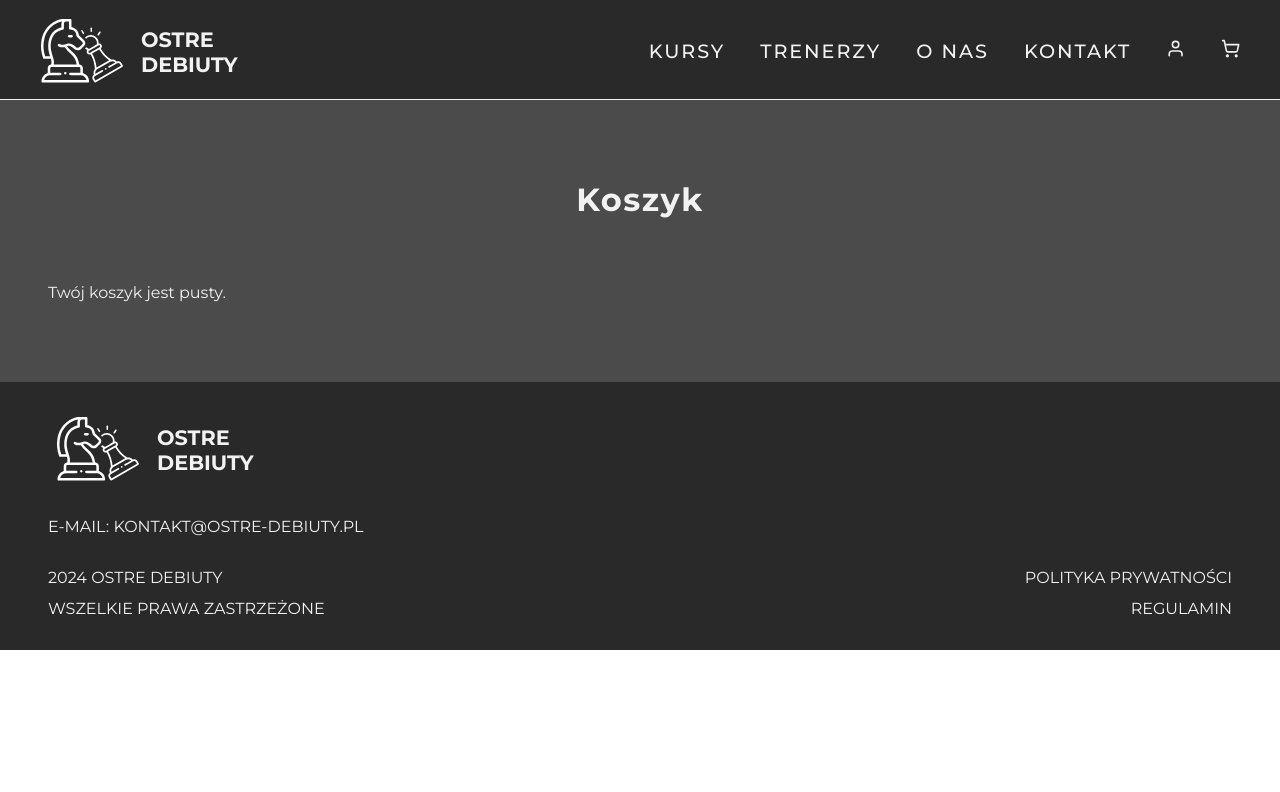
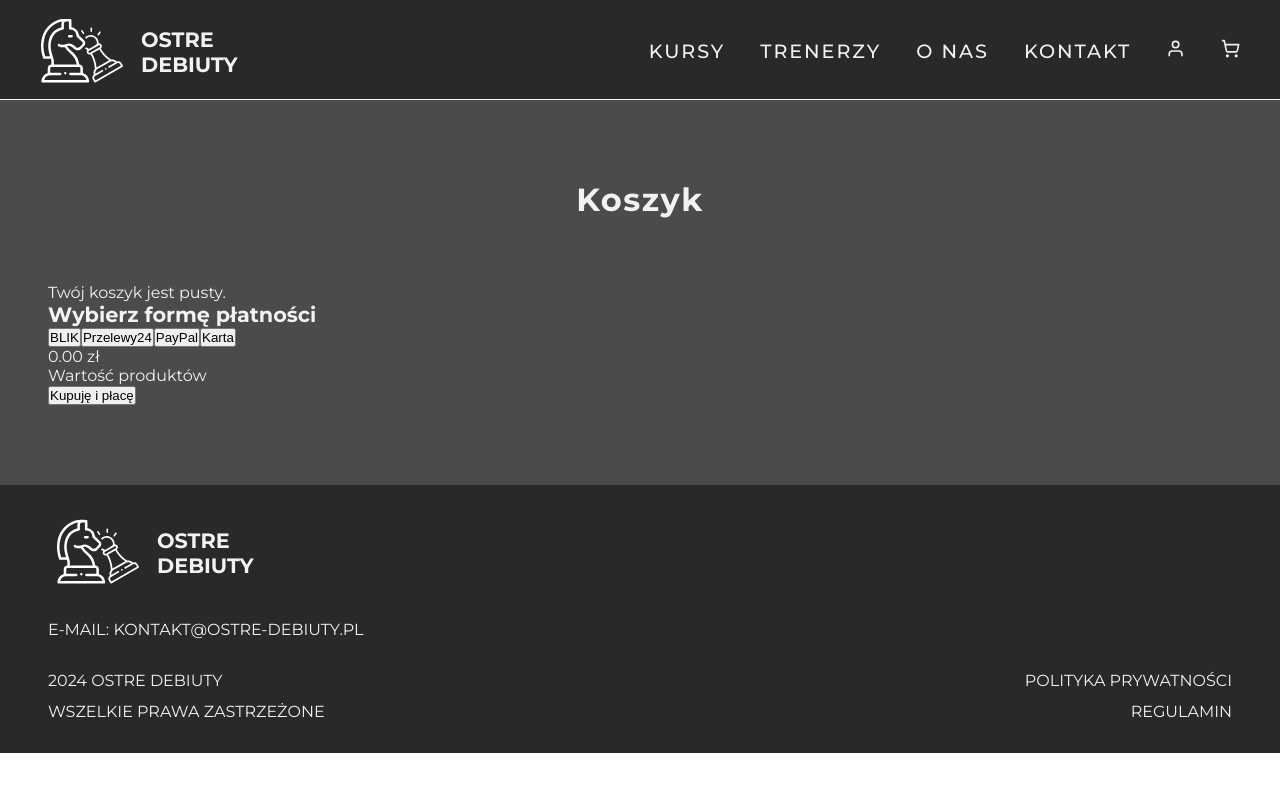
Before and after one commit to BartekKuzniewski/ostre-debiuty, a React (Vite) app: page /koszyk in a window 1280 px wide. Shown: the top 792 px of the page. Built offline with nearby package versions, Linux system fonts and the light colour scheme.

Commit message:
added payment section and up the price of courses;

```diff
--- a/src/views/ShoppingCart/ShoppingCart.jsx
+++ b/src/views/ShoppingCart/ShoppingCart.jsx
@@ -1,11 +1,13 @@
 import { Layout } from '../../components/Layout/Layout';
 import { Wrapper } from '../../components/Wrapper/Wrapper';
-import styles from './ShoppingCart.module.css';
 import { RiDeleteBin5Line } from 'react-icons/ri';
 import { useCart } from '../../contexts/CartContext';
+import styles from './ShoppingCart.module.css';
 
 export function ShoppingCart() {
 	const { cart, removeFromCart } = useCart();
+
+	const totalPrice = cart.reduce((sum, course) => sum + course.price, 0);
 
 	return (
 		<Layout>
@@ -41,6 +43,21 @@ export function ShoppingCart() {
 							</div>
 						))
 					)}
+
+					<div className={styles.paymentSection}>
+						<h3>Wybierz formę płatności</h3>
+						<div className={styles.paymentMethods}>
+							<button className={styles.selected}>BLIK</button>
+							<button>Przelewy24</button>
+							<button>PayPal</button>
+							<button>Karta</button>
+						</div>
+						<div className={styles.totalPrice}>
+							<p>{totalPrice.toFixed(2)} zł</p>
+							<p>Wartość produktów</p>
+						</div>
+						<button className={styles.payButton}>Kupuję i płacę</button>
+					</div>
 				</Wrapper>
 			</main>
 		</Layout>
```
